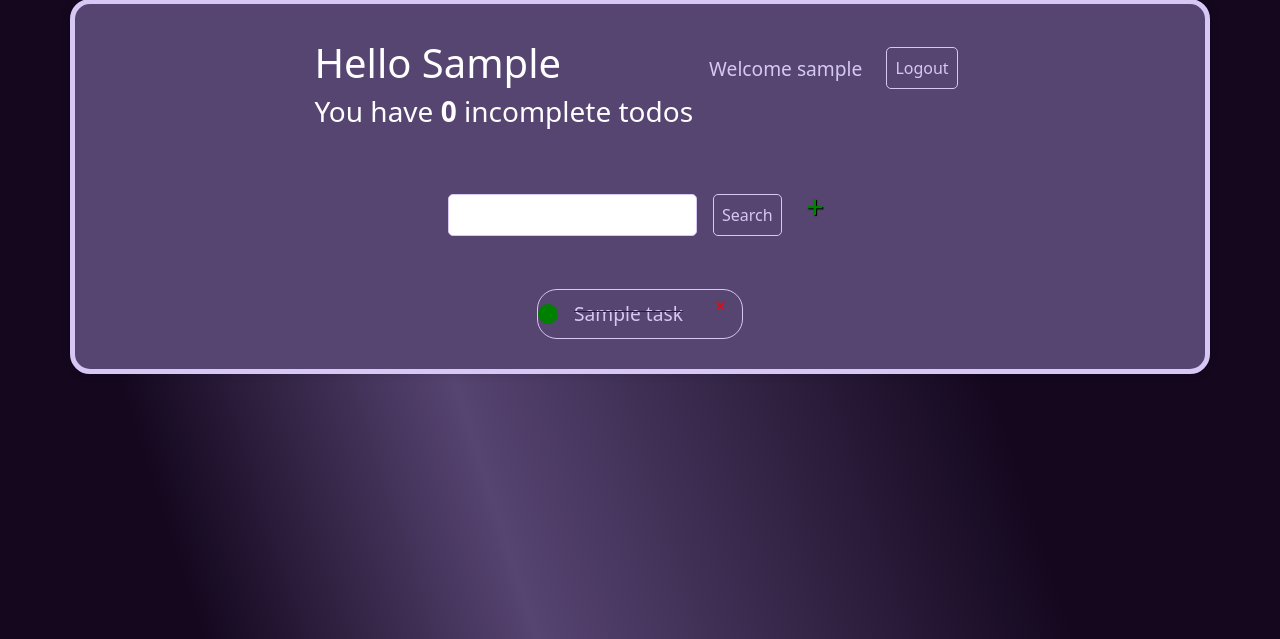
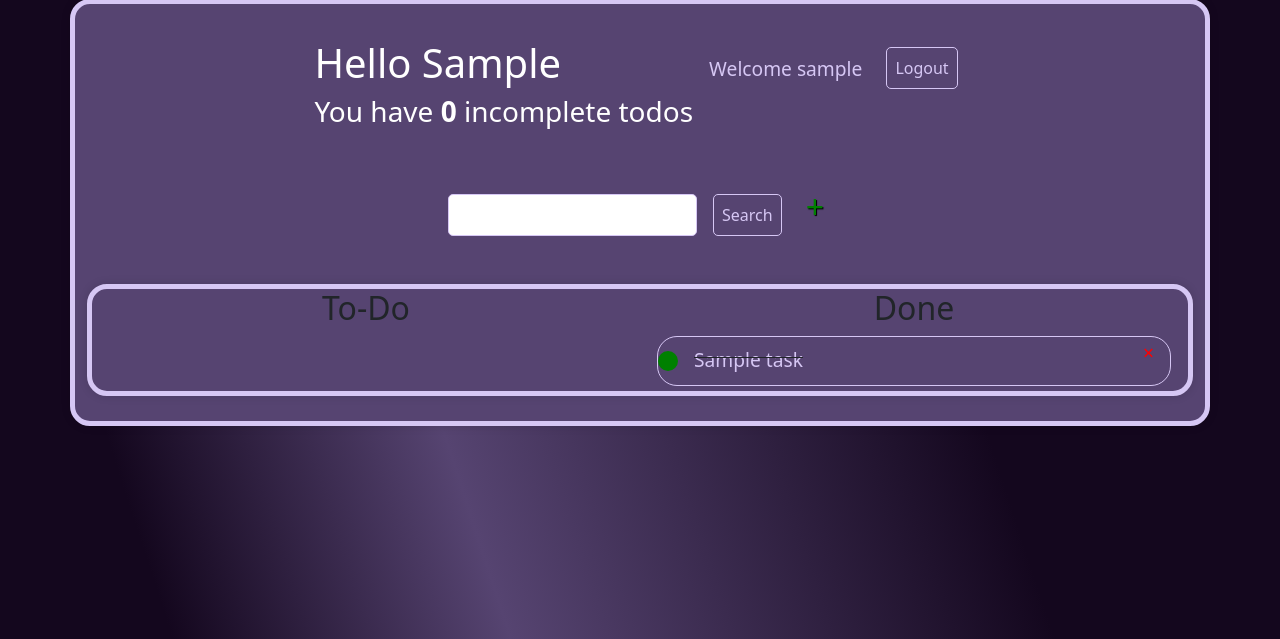
Before and after one commit to craigallendev/to-do-it, a Django app: page / in a window 1280 px wide. Shown: the part 161-800 px from the top of the page. Run offline with Django 4.2, Linux system fonts and the light colour scheme; a user stored in the database is signed in; tables that the repository leaves empty hold one stand-in row (values such as "Sample post").

Commit message:
Made to do and done columns

```diff
--- a/app_main/templates/app_main/task_list.html
+++ b/app_main/templates/app_main/task_list.html
@@ -23,29 +23,45 @@
         <input type="text" name="search-area" value="{{search_input}}">
         <input class="button" type="submit" value="Search">
             <a id="add-link" href="{% url 'task-create' %}">&#x2b;</a>
-</form></div>
+    </form>
+</div>
 
-<div class="to-do-items-section">
+<div class="container text-center">
+    <div class="row align-items-start">
+        <!-- To-Do Tasks Column -->
+        <div class="col-md-6">
+            <h2>To-Do</h2>
             {% for task in tasks %}
+                {% if not task.complete %}
                     <div class="to-do-section">
+                        <div class="to-do-title">
+                            <div class="to-do-incomplete"></div>
+                            <a href="{% url 'task-update' task.id %}">{{task}}</a>
+                        </div>
+                        <a class="delete-button" href="{% url 'task-delete' task.id %}">&#215</a>
+                    </div>
+                {% endif %}
+                {% endfor %}
+                {% if not tasks %}
+                    <h3>No items in list</h3>
+                {% endif %}
+            </div>
+            <!-- Done Tasks Column -->
+            <div class="col-md-6">
+                <h2>Done</h2>
+                {% for task in tasks %}
                     {% if task.complete %}
+                        <div class="to-do-section">
                             <div class="to-do-title">
                                 <div class="to-do-complete"></div>
                                 <s><a href="{% url 'task-update' task.id %}">{{task}}</a></s>
                             </div>
                             <a class="delete-button" href="{% url 'task-delete' task.id %}">&#215</a>
-            {% else %}
-                <div class="to-do-title">
-                    <div class="to-do-incomplete"></div>
-                    <a href="{% url 'task-update' task.id %}">{{task}}</a>
                         </div>
-                <a class="delete-button" href="{% url 'task-delete' task.id %}">&#215</a>
                     {% endif %}
+                {% endfor %}
             </div>
-    {% empty %}
-        <h3>No items in list</h3>
-    {% endfor %}
-
+        </div>
     </div>
 
 {% endblock content %}
```
Lines whose indentation alone changed are shown as unchanged.
